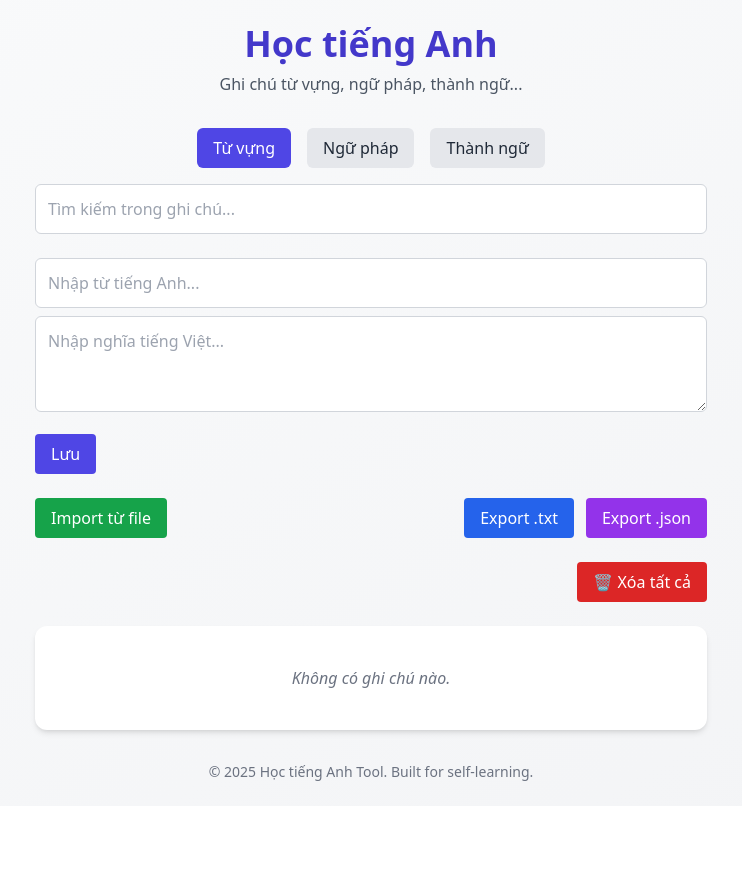
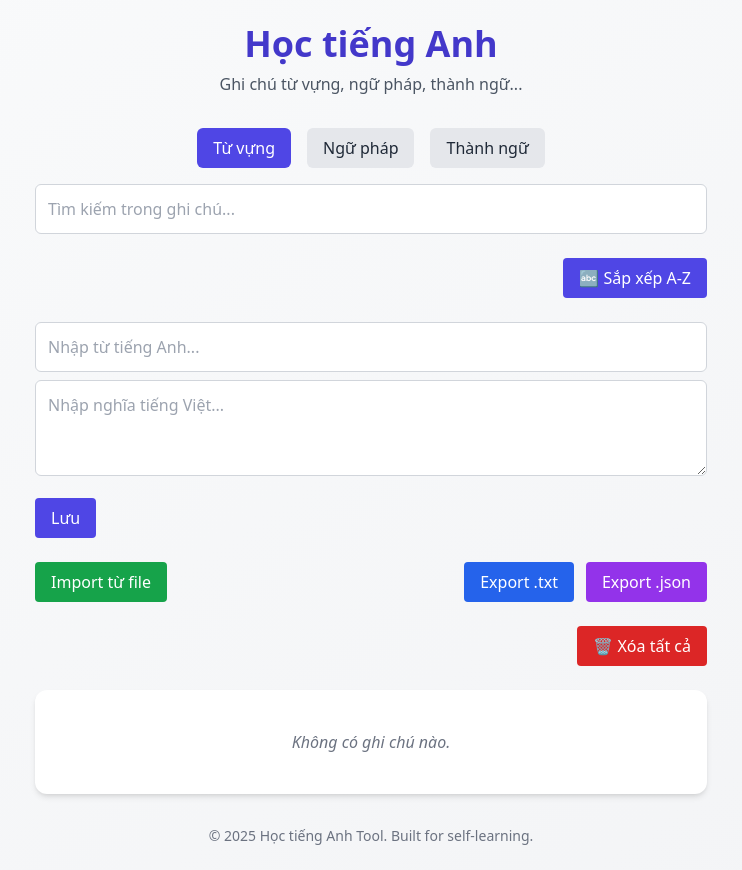
Before and after one commit to haitong53/english-practice, a React (Vite) app: page / in a window 1280 px wide. Shown: the whole page, without its empty margins (269-1011 px from the left). Before the commit the page ends 806 px from the top, so only its background shows below. Built offline with nearby package versions, Linux system fonts and the light colour scheme.

Commit message:
Update App.jsx

```diff
--- a/src/App.jsx
+++ b/src/App.jsx
@@ -98,6 +98,22 @@ export default function App() {
     link.click();
     URL.revokeObjectURL(url);
   };
+
+  //Hàm sắp xếp từ vựng A-Z
+  const handleSortAZ = () => {
+    const sortedNotes = [...notes]
+      .filter((note) => note.type === currentTab)
+      .sort((a, b) =>
+        a.word.toLowerCase().localeCompare(b.word.toLowerCase())
+      );
+
+    const otherNotes = notes.filter((note) => note.type !== currentTab);
+    const reorderedNotes = [...sortedNotes, ...otherNotes];
+
+    setNotes(reorderedNotes);
+    saveNotesToLocalStorage(reorderedNotes);
+    alert(`✅ Đã sắp xếp "${currentTab}" theo thứ tự A-Z`);
+};
 
   // Load notes từ localStorage khi mở app
   useEffect(() => {
@@ -238,6 +254,16 @@ export default function App() {
       />
     </div>
 
+    {/* Nút Sắp xếp */}
+    <div className="max-w-2xl mx-auto mb-6 flex justify-end">
+      <button
+        onClick={handleSortAZ}
+        className="bg-indigo-600 hover:bg-indigo-700 text-white px-4 py-2 rounded transition"
+      >
+        🔤 Sắp xếp A-Z
+      </button>
+    </div>
+
     {/* Form nhập ghi chú mới hoặc chỉnh sửa */}
       <div className="max-w-2xl mx-auto mb-6">
         {isEditing ? (
```
